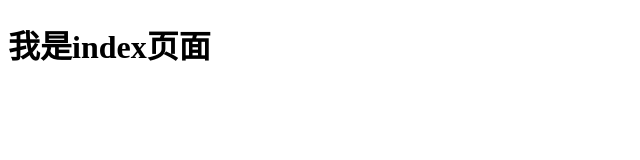
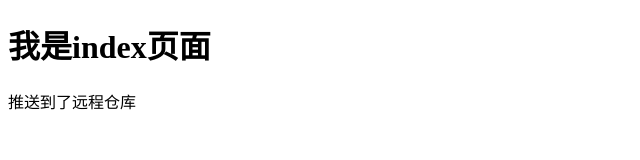
Before and after one commit to itmaoyelin/itmao-git, a plain HTML site: page index.html in a window 1280 px wide. Shown: the whole page, without its empty margins (0-640 px from the left). Drawn offline with Linux system fonts and the light colour scheme.

Commit message:
A程序员第二次提交

```diff
--- a/index.html
+++ b/index.html
@@ -10,6 +10,7 @@
 
 <body>
     <h1>我是index页面</h1>
+    <p>推送到了远程仓库</p>
 </body>
 
 </html>
```
